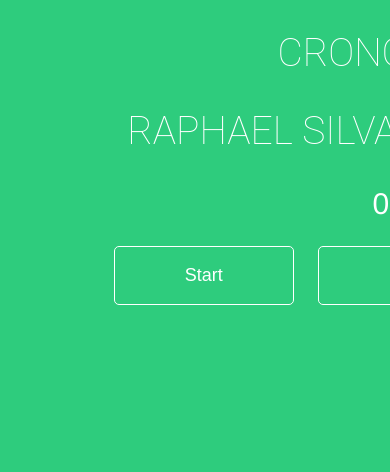
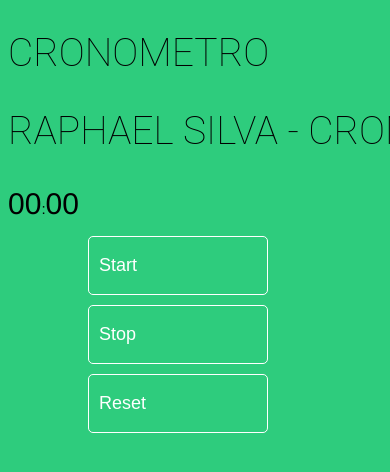
Before and after one commit to rst-tec/Cronometro, a plain HTML site: page index.html in a window 390 px wide. Shown: the top 472 px of the page. Drawn offline with Linux system fonts and the light colour scheme.

Commit message:
Update style.css

```diff
--- a/style.css
+++ b/style.css
@@ -21,6 +21,7 @@ h1, h2, h3 {
     font-weight: 100;
     font-size: 2.6em;
     text-transform: uppercase;
+
 }
 
 #seconds, #tens {
@@ -42,6 +43,7 @@ button {
     width: 180px;
     margin: 10px;
     outline: none;
+
 }
 
 button:hover {
@@ -54,14 +56,21 @@ button:hover {
 }
 
 /* RESPONSIVE ======================*/
-@media (min-width:800px) {
-    html{
-        font-size: 87.5%;
+@media (max-width:800px) {
+
+    h1, h2, h3{
+        text-align: left;
+        color: black;
     }
 
-    #wrapper{
-        display: grid;
-        gap: 2rem;
+    button{
+        display: flex;
+        margin-left: 10%;
+    }
+
+   p {
+        text-align: left;
+        color: black;
     }
 
 }
```
